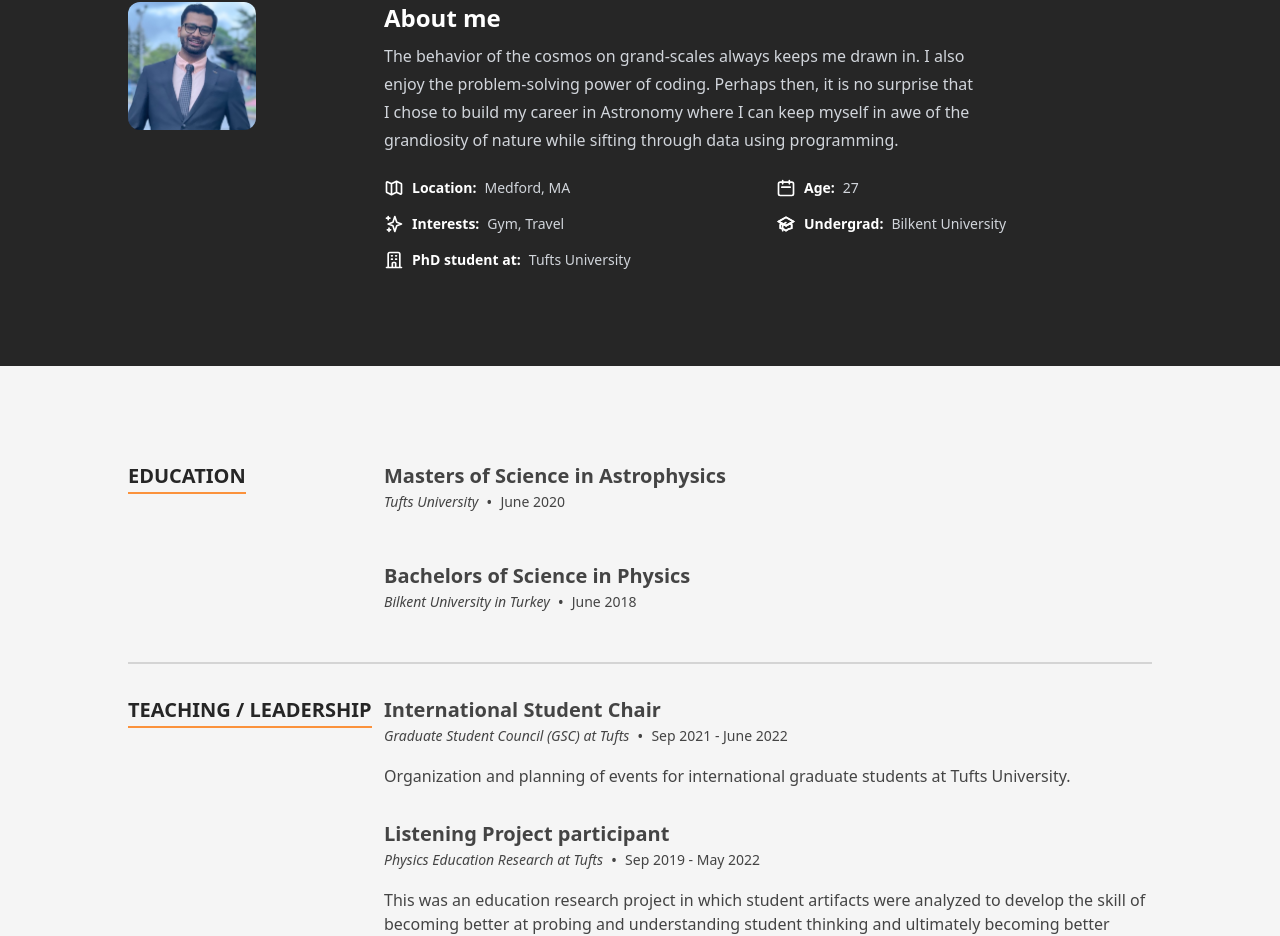
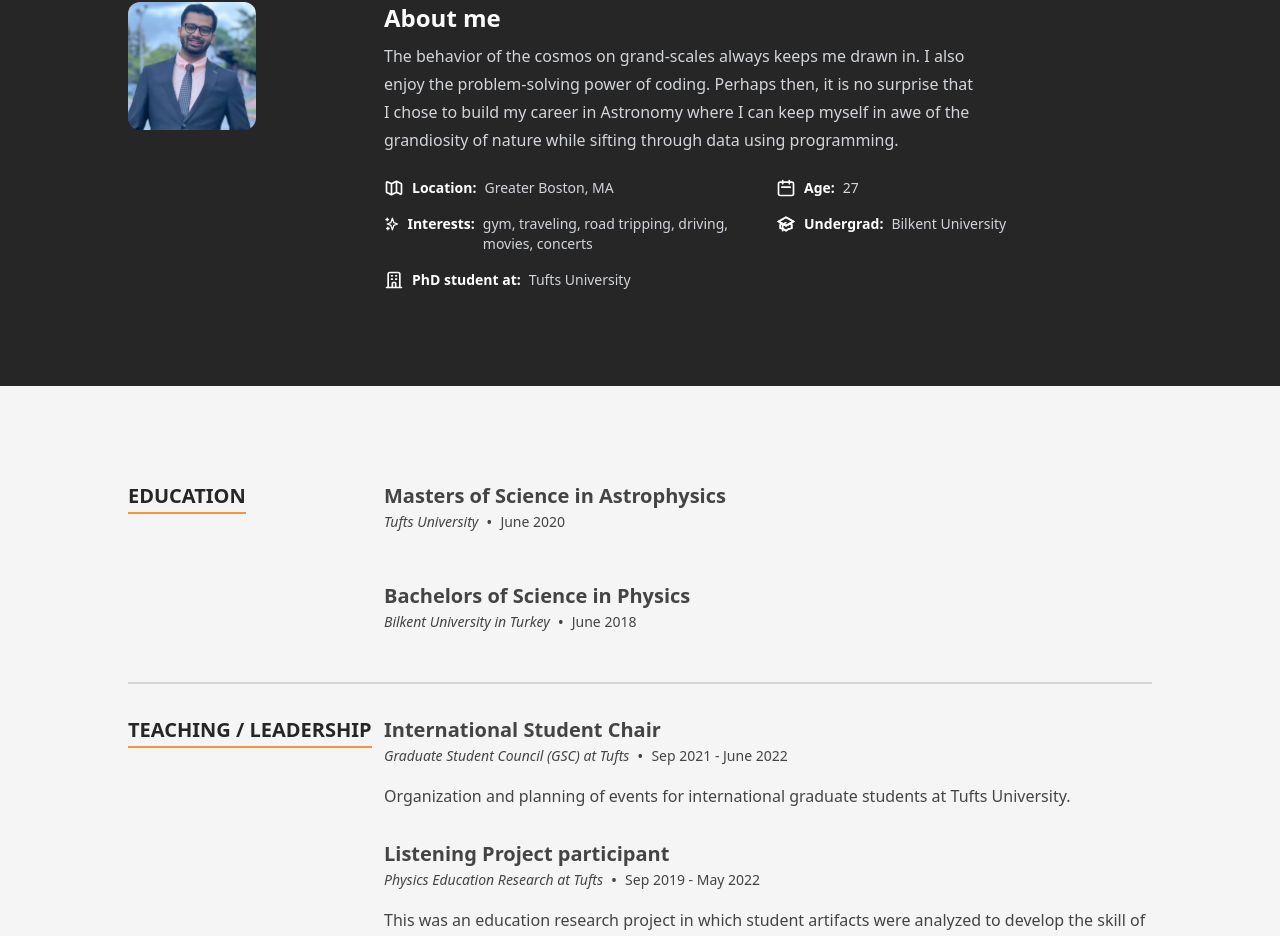
Before and after one commit to zaidikumail/kumailzaidi, a Next.js app: page / in a window 1280 px wide. Shown: the part 894-1830 px from the top of the page. Built offline with nearby package versions, Linux system fonts and the light colour scheme.

Commit message:
Update data.tsx

```diff
--- a/src/data/data.tsx
+++ b/src/data/data.tsx
@@ -94,9 +94,9 @@ export const aboutData: About = {
   profileImageSrc: profilepic,
   description: 'The behavior of the cosmos on grand-scales always keeps me drawn in. I also enjoy the problem-solving power of coding. Perhaps then, it is no surprise that I chose to build my career in Astronomy where I can keep myself in awe of the grandiosity of nature while sifting through data using programming.',
   aboutItems: [
-    {label: 'Location', text: 'Medford, MA', Icon: MapIcon},
+    {label: 'Location', text: 'Greater Boston, MA', Icon: MapIcon},
     {label: 'Age', text: '27', Icon: CalendarIcon},
-    {label: 'Interests', text: 'Gym, Travel', Icon: SparklesIcon},
+    {label: 'Interests', text: 'gym, traveling, road tripping, driving, movies, concerts', Icon: SparklesIcon},
     {label: 'Undergrad', text: 'Bilkent University', Icon: AcademicCapIcon},
     {label: 'PhD student at', text: 'Tufts University', Icon: OfficeBuildingIcon},
   ],
```
